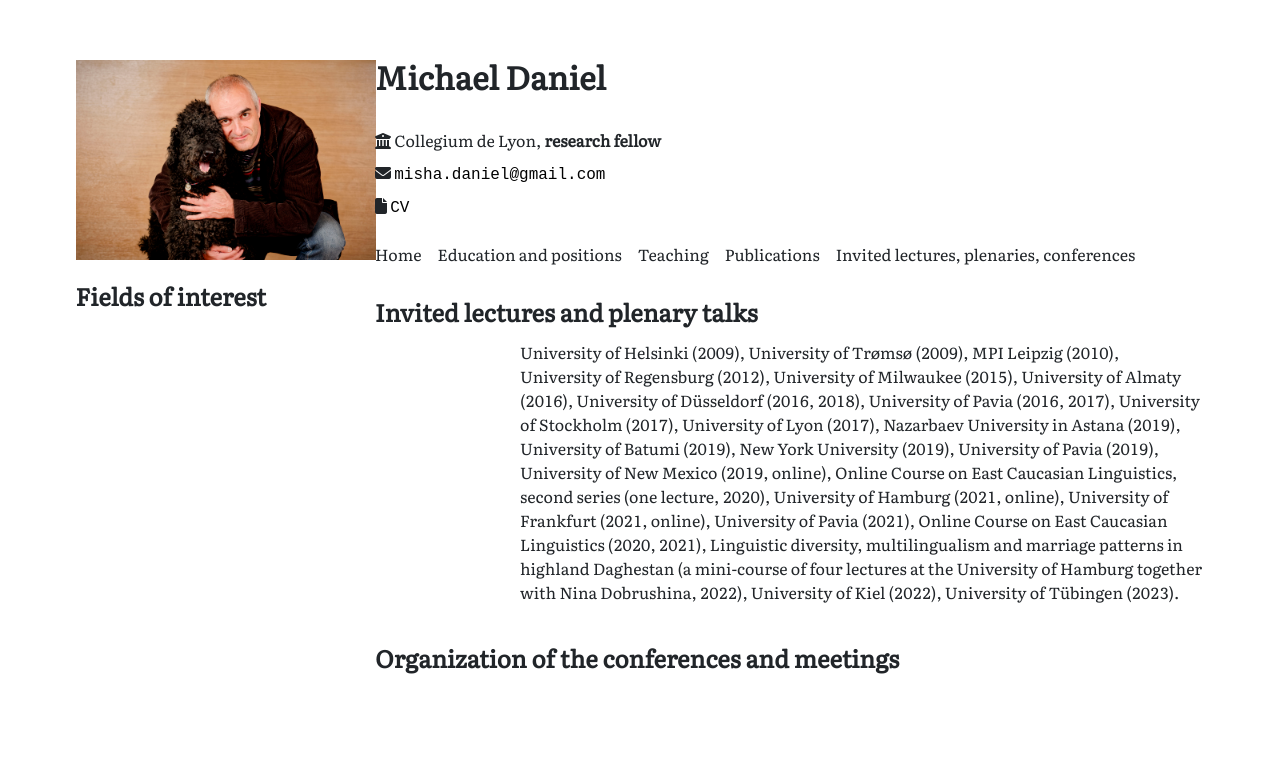
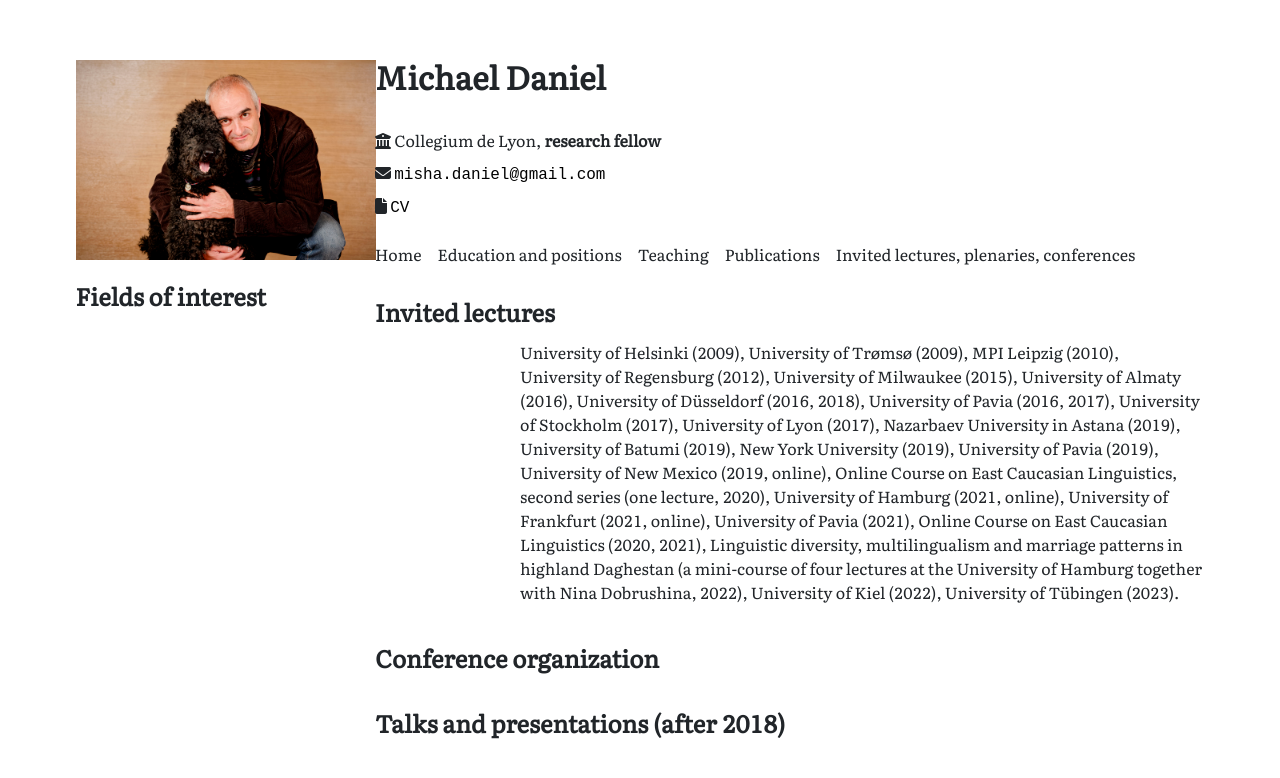
Before and after one commit to MishaDaniel/mishadaniel.github.io, a Jekyll site: the page built from invited.html, in a window 1280 px wide. Shown: the top 778 px of the page. Built offline with Jekyll 4.4.1, drawn with Linux system fonts in a browser that asks for light colours; nearby versions of some CDN libraries.

Commit message:
Update invited.html

```diff
--- a/invited.html
+++ b/invited.html
@@ -3,7 +3,7 @@ layout: default
 ---
 
 <div class="plenary">
-  <h2>Invited lectures and plenary talks</h2>
+  <h2>Invited lectures</h2>
   <table>
     {% for lecture in site.data.lectures.invited %}
     <tr>
@@ -15,7 +15,19 @@ layout: default
 </div>
 
 <div class="organization">
-  <h2>Organization of the conferences and meetings</h2>
+  <h2>Conference organization</h2>
+  <table>
+    {% for conf in site.data.lectures.conferences %}
+    <tr>
+      <td style="width: 9em;">{{org.year}}</td>
+      <td>{{org.place}}</td>
+    </tr>
+    {% endfor %}
+  </table>
+</div>
+
+<div class="conferences">
+  <h2>Talks and presentations (after 2018)</h2>
   <table>
     {% for conf in site.data.lectures.conferences %}
     <tr>
```
